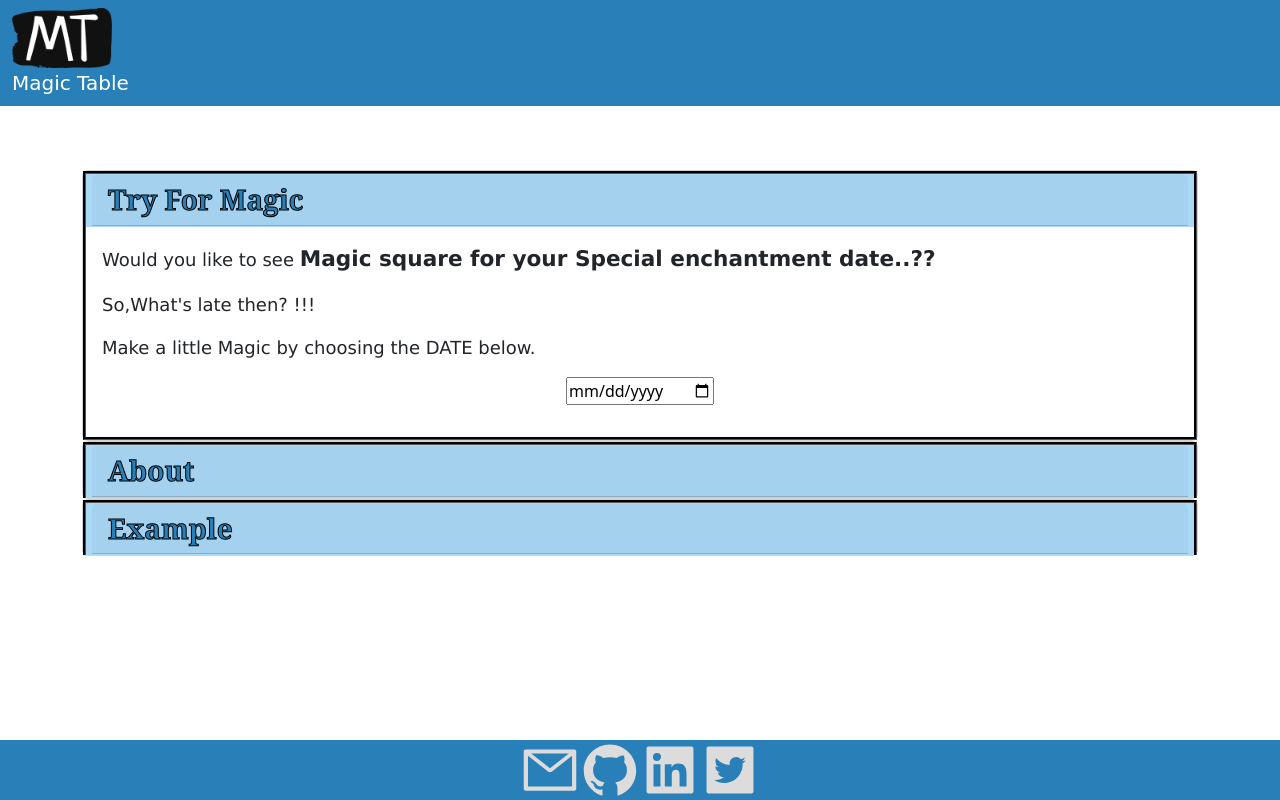
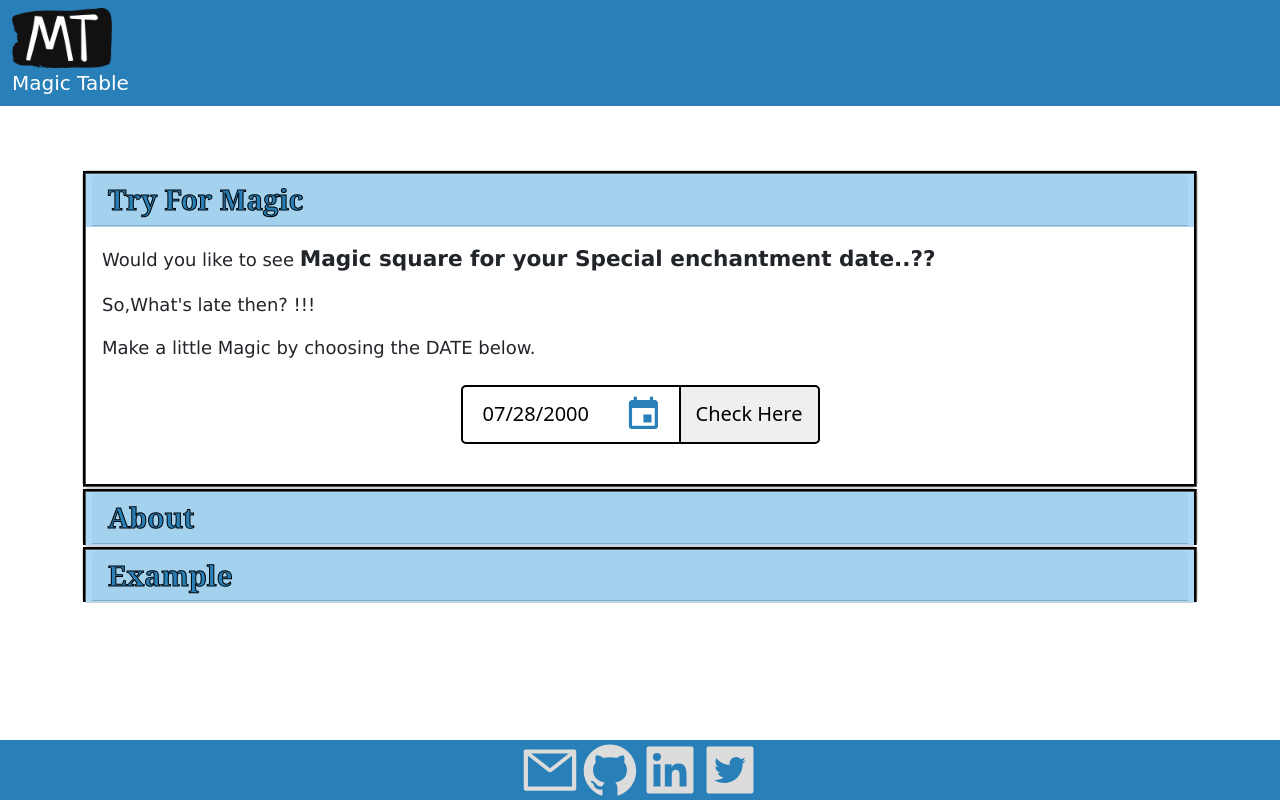
Before and after one commit to Divyaakula28/MagicTable, a React (Create React App) app: page / in a window 1280 px wide. Built offline with nearby package versions, Linux system fonts and the light colour scheme.

Commit message:
finalchnage

```diff
--- a/src/App.js
+++ b/src/App.js
@@ -16,7 +16,7 @@ function App() {
         <Route path='/submagic' element={<Apps/>}/>
         <Route path="/magic_table" element={<Secondpage/>} />
         <Route exact path='/' element={<Content/>}/>
-        <Route exact path='/confetteei' element={<Confetti/>}/>
+        <Route exact path='/confetti' element={<Confetti/>}/>
       </Routes>
 
   );
--- a/src/CSS/Apps.css
+++ b/src/CSS/Apps.css
@@ -11,14 +11,7 @@
     height: 50px;
   }
 
-  .forbutton{
-    padding: 12px 20px;
-    margin: 8px 0;
-    border-radius: 0px 5px 5px 0px;
-    display: inline-block;
-    box-sizing: border-box;
-    font-size: 16px;
-  }
+
   .datearea{
     background-color: #2980B9;
   }
--- a/src/CSS/Table.css
+++ b/src/CSS/Table.css
@@ -1,7 +1,7 @@
 .table{
   justify-content: center;
   align-items: center;
-  width:350px;
+  width:35%;
   margin-left: auto;
   margin-right: auto;
   border-collapse:separate;
@@ -15,7 +15,9 @@
   border: 1px solid blueviolet;
   border-radius:6px;
   text-align: center;
-  padding: 20px;
+  padding-top: 5%;
+  padding-bottom: 5%;
+
   font-weight: lighter;
   font-size: 30px;
   color: black;
@@ -27,7 +29,8 @@
   border: 1px solid blueviolet;
   border-radius:6px;
   text-align: center;
-  padding: 20px;
+  padding-top: 5%;
+  padding-bottom: 5%;
   font-weight: bolder;
   font-size: 30px;
   color: black;
@@ -267,3 +270,8 @@
   }
 
 }
+@media only screen and (max-width: 350px){
+  .tabel{
+    width:30%
+  }
+}
--- /dev/null
+++ b/src/CSS/datapicker.css
@@ -0,0 +1,26 @@
+input[type="date"]{
+    background: url("../CSS/calendar.svg") no-repeat right;
+    padding: 12px 20px 13px;
+    margin: 8px 0;
+    display: inline-block;
+    border: solid 2px;
+    border-radius: 5px 0px 0px 5px;
+    font-size: 20px;
+}
+input[type="date"]::-webkit-calendar-picker-indicator {
+    background: transparent;
+    bottom: 0;
+    color: transparent;
+    cursor: pointer;
+    left: 0;
+    right: 0;
+    top: 0;
+}
+@media only screen and (max-width: 350px){
+    input[type='date']{
+        width:100%;
+    font-size: 16px;
+    font-weight: bold;
+    border-radius: 5px 5px 5px 5px;
+    }
+}
--- a/src/CSS/trail1.css
+++ b/src/CSS/trail1.css
@@ -1,3 +1,4 @@
+
 .react-calendar {
   margin-top: 10px;
   margin-left: auto;
@@ -5,35 +6,23 @@
 }
 .react-calendar__navigation button {
   color: #2980b9;
-   min-width: 34px;
-   background: none;
-   font-size: 20px;
-   margin-top: 8px;
-   font-weight: bold;
  }
+
  .react-calendar__navigation{
   font-size: medium;
+
 }
 .react-calendar.hide {
   display: none;
 
 }
-  .react-calendar.show{
-    width: 350px;
-    max-width: 100%;
-    font-size: medium;
-    border: 2px solid #a0a096;
-    font-family: Arial, Helvetica, sans-serif;
-    line-height: 1.125em;
-  }
+
 .react-calendar__tile{
   font-family: 'Segoe UI', Tahoma, Geneva, Verdana, sans-serif;
   font-size: small;
   font-weight: bold;
   padding: calc(0.75em / 0.75) calc(0.5em / 0.75)
 }
-
-
 .forinput{
   background: url("../CSS/calendar.svg") no-repeat right;
   padding: 12px 20px 13px;
@@ -49,36 +38,44 @@
     border-radius: 0px 5px 5px 0px;
     display: inline-block;
     box-sizing: border-box;
+    border:solid 2px;
     font-size: 20px;
     text-align: center;
     border-left:none;
+}
+.react-calendar.show{
+  width: 350px;
+  max-width: 100%;
+  font-size: medium;
+  border: 2px solid #a0a096;
+  font-family: Arial, Helvetica, sans-serif;
+  line-height: 1.125em;
 
 }
-.forbutton:hover{
-    background-color: #d2e3ef;
+
+.react-calendar__tile{
+  font-family: 'Segoe UI', Tahoma, Geneva, Verdana, sans-serif;
+  font-size: small;
+  font-weight: bold;
+  padding: calc(0.75em / 0.75) calc(0.5em / 0.75)
 }
 
-
-
-@media only screen and (max-width: 405px) {
+@media only screen and (max-width: 350px){
   .forinput{
-    background: url("../CSS/calendar.svg") no-repeat right;
-    padding: 12px 20px 13px;
-    margin: 8px 0;
-    display: inline-block;
-    border: solid 2px;
+    width:100%;
+    font-size: 16px;
+    font-weight: bold;
     border-radius: 5px 5px 5px 5px;
-    font-size: 20px;
   }
   .forbutton{
-    padding: 12px 15px 13px;
     margin: 8px 0;
     border-radius: 5px 5px 5px 5px;
     display: inline-block;
     box-sizing: border-box;
     font-size: 20px;
     text-align: center;
-    border-left:solid 2px;
+    border-left:solid 1px;
+  }
+
 
 }
-  }
--- a/src/Components/Apps.js
+++ b/src/Components/Apps.js
@@ -36,7 +36,22 @@ class Apps extends Component {
     return (
       <div>
         <center>
-        <input type="date" id="birthday" name="birthday"></input>
+          <div  className="input-group mb-3 justify-content-sm-center">
+          <div className='App1'>
+          <input  className='forinput'  href='#calendar'
+            value={this.state.date.toLocaleDateString()}
+            onFocus={() => this.setState({showCalendar:true,cond:false})}
+          />
+          <Link to={{pathname: "/magic_table",search:`?DOB=${this.state.urlDate}`}} state={this.state.date}><button onClick={this.clicked} className='forbutton' >Check Here </button></Link>
+          <Calendar  id='calendar'
+            className={this.state.showCalendar ? "show" : "hide" }
+            value={this.state.date}
+            onChange={this.handleChange}
+            format="dd-MM-yyyy"
+          />
+          <br></br>
+        </div>
+          </div>
         </center>
       </div>
     );
--- a/src/Components/Content.js
+++ b/src/Components/Content.js
@@ -10,6 +10,7 @@ import corner from '../Images/corner.png';
 import mainimg from '../Images/mainimg.png';
 import mainimg1 from '../Images/mainimg1.png';
 import Confetti from 'react-confetti'
+import Datapicker from '../Components/Datapicker';
 
 import row from '../Images/Row.png';
 import Apps from '../Components/Apps';
@@ -59,7 +60,7 @@ class Content extends Component{
                                     <p className="textstyling">Would you like to see <strong className="highlight">Magic square for your Special enchantment date..??</strong> </p>
                                     <p className="textstyling ">So,What's late then? !!!</p>
                                     <p className="textstyling">Make a little Magic by choosing the DATE below.</p>
-                                    <Apps/>
+                                    <Datapicker/>
 
                                 </p>
                             </div>
--- /dev/null
+++ b/src/Components/Datapicker.js
@@ -0,0 +1,129 @@
+import React, {useState,Component } from 'react';
+import {Link,Router} from "react-router-dom";
+import '../CSS/datapicker.css';
+
+class Datapicker extends Component  {
+        state = {
+        startDate:'2000-07-28',
+          urlDate:'28-07-2000',
+          showCalendar: false,
+          cond:false,
+          for_button:'forbutton'
+        }
+        handlechange=(e)=>{
+            const k=e.target.value;
+            const date=k.split('-')
+            this.setState({startDate:e.target.value,urlDate:date[2]+'-'+date[1]+'-'+date[0]})
+        }
+
+    render(){
+    return(
+        <center>
+        <input className='col-xs-4 datebox' type="date"  onkeydown="return false" id="myDate" placeholder="dd-mm-yyyy" value={this.state.startDate}  onChange={this.handlechange}/>
+        <Link to={{pathname: "/magic_table",search:`?DOB=${this.state.urlDate}`}} state={this.state.startDate}><button className='forbutton'>Check Here </button></Link>
+        </center>
+    )
+    }
+}
+
+
+
+
+
+
+
+export default Datapicker;
+
+
+
+
+
+
+
+
+
+/*
+import React, {useState } from 'react';
+import DatePicker from "react-datepicker";
+import getYear from "date-fns/getYear";
+import 'react-datepicker/dist/react-datepicker.css';
+
+function Datapicker()  {
+    const [startDate, setStartDate] = useState(new Date());
+    const range = (start, end) => {
+        return new Array(end - start).fill().map((d, i) => i + start);
+      };
+      const years = range(1990, getYear(new Date()));
+
+    const months = [
+      "January",
+      "February",
+      "March",
+      "April",
+      "May",
+      "June",
+      "July",
+      "August",
+      "September",
+      "October",
+      "November",
+      "December",
+    ];
+    return (
+      <DatePicker
+        renderCustomHeader={({
+          date,
+          changeYear,
+          changeMonth,
+          decreaseMonth,
+          increaseMonth,
+          prevMonthButtonDisabled,
+          nextMonthButtonDisabled,
+        }) => (
+          <div
+            style={{
+              margin: 10,
+              display: "flex",
+              justifyContent: "center",
+            }}
+          >
+            <button onClick={decreaseMonth} disabled={prevMonthButtonDisabled}>
+              {"<"}
+            </button>
+            <select
+            value={(date).getYear()}
+            onChange={({ target: { value } }) => changeYear(value)}
+          >
+            {years.map((option) => (
+              <option key={option} value={option}>
+                {option}
+              </option>
+            ))}
+          </select>
+
+            <select
+              value={months[(date).getMonth()]}
+              onChange={({ target: { value } }) =>
+                changeMonth(months.indexOf(value))
+              }
+            >
+              {months.map((option) => (
+                <option key={option} value={option}>
+                  {option}
+                </option>
+              ))}
+            </select>
+
+            <button onClick={increaseMonth} disabled={nextMonthButtonDisabled}>
+              {">"}
+            </button>
+          </div>
+        )}
+        selected={startDate}
+        onChange={(date) => setStartDate(date)}
+        withPortal
+      />
+    );
+  };
+export default Datapicker;
+*/
--- a/src/Components/secondpage.js
+++ b/src/Components/secondpage.js
@@ -49,22 +49,25 @@ class Secondpage extends Component {
   }
 
 
-  datechange = value => {
+  datechange = (e) => {
   /*for auto url chnage
     this.searchParams.set('DOB',e.target.value)
     window.location.search=this.searchParams.toString();
     */
-  this.setState({showCalendar:!(this.state.showCalendar)});
-  this.setState({for_button:'forbutton'})
-   const yy=value.getFullYear()
-   const mm=value.getMonth()+1<10?'0'+(value.getMonth()+1):value.getMonth()+1
-   const dd=value.getDate()<10?'0'+value.getDate():value.getDate()
-  this.setState({fisrtone:value,urlDate:dd+'-'+mm+'-'+yy,Dates:dd,Months:mm,Years:yy,nochnge:false });
-  };
+    this.setState({for_button:'forbutton'})
+    const k=e.target.value;
+    const date=k.split('-')
+     const yy=date[0]
+     const mm=date[1]
+     const dd=date[2]
+    this.setState({Date:k,urlDate:date[2]+'-'+date[1]+'-'+date[0],Dates:dd,Months:mm,Years:yy,nochnge:false });
+    console.log(this.state.urlDate)
+    };
+
 
   updating=()=>{
     if (this.state.nochnge===false){
-      this.setState({nochnge:true})
+      this.setState({nochnge:true,blast:false,timmer:1})
     }
 
     this.setState({jj:true});
@@ -77,23 +80,14 @@ class Secondpage extends Component {
     }
     else{
       return (
-        <div>
+        <div className="marginforall">
           <Navfooter/>
           <center>
             <div  className="input-group  justify-content-sm-center justify-content-center pt-md-2 pt-sm-3">
-              <div className="App1">
-            <input  className='forinput'
-            value={this.state.fisrtone.toLocaleDateString()}
-            onFocus={() => this.setState({showCalendar:true,cond:false})}
-          />
-          <Link to={`/magic_table?DOB=${this.state.urlDate}`}><button onClick={this.updating} className='forbutton' >Check Here </button></Link>
-          <Calendar
-            className={this.state.showCalendar ? "show" : "hide" }
-            value={this.state.fisrtone}
-            onChange={this.datechange}
-            format="dd-MM-yyyy"
-          />
-            </div>
+            <center>
+        <input className='col-xs-4 datebox' type="date" onkeydown="return false" id="myDate" placeholder="dd-mm-yyyy" value={this.state.Date}  onChange={this.datechange}/>
+        <Link to={{pathname: "/magic_table",search:`?DOB=${this.state.urlDate}`}} state={this.state.startDate}><button onClick={this.updating} className='forbutton'>Check Here </button></Link>
+        </center>
             </div>
             {this.state.nochnge?this.CallTable():undefined}
           </center>
```
Lines whose indentation alone changed are shown as unchanged.
